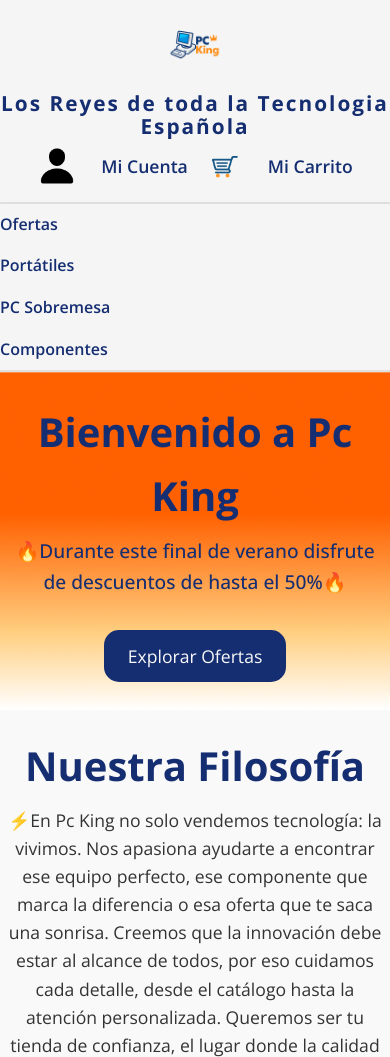
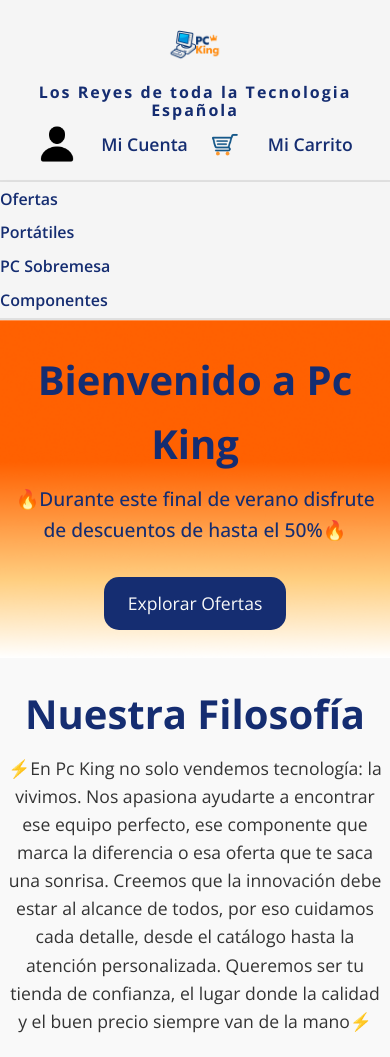
Before and after one commit to Wifly413/Proyecto-1-HTML---CSS, a plain HTML site: page index.html in a window 390 px wide. Shown: the top 1057 px of the page. Drawn offline with nearby package versions, Linux system fonts and the light colour scheme.

Commit message:
responsive cambios

```diff
--- a/style.css
+++ b/style.css
@@ -45,6 +45,8 @@ header {
   width: 100%;
   background-color: var(--background-color);
   z-index: 100;
+  position: sticky;
+  top: 0;
 }
 
 .nav-container {
@@ -130,7 +132,13 @@ a:hover {
   width: auto;
 }
 
-@media (max-width: 9000px) {
+@media (max-width: 900px) {
+
+  header {
+    position: static;
+
+  }
+
   .nav-container {
     text-align: center;
     gap: var(--gap);
@@ -141,7 +149,7 @@ a:hover {
   }
 
   h1 {
-    font-size: 2rem;
+    font-size: 1.5rem;
     margin-left: 0;
   }
 
@@ -308,28 +316,34 @@ nav p {
 }
 
 @media (max-width: 700px) {
+
+  header {
+    position: static;
+
+  }
   .nav-container {
     flex-direction: column;
-    gap: 0.5rem;
-    padding: var(--padding) 0;
+    gap: 0.3rem;
+    padding: 0.3 0;
+
   }
   .logo {
     height: 60px;
     margin-left: 0;
   }
   h1 {
-    font-size: 1.3rem;
+    font-size: 1rem;
     margin-left: 0;
-    margin-top: 0.5rem;
+    margin-top: 0.2rem;
   }
   .menu-list {
     flex-direction: column;
-    gap: var(--gap);
-    padding: 0.5rem 0;
+    gap: 0.5rem;
+    padding: 0.3rem 0;
   }
   .hero {
     min-height: 40vh;
-    padding: var(--padding) .5rem;
+    padding: var(--padding) .2rem;
   }
   .hero-content {
     padding: 0;
```
